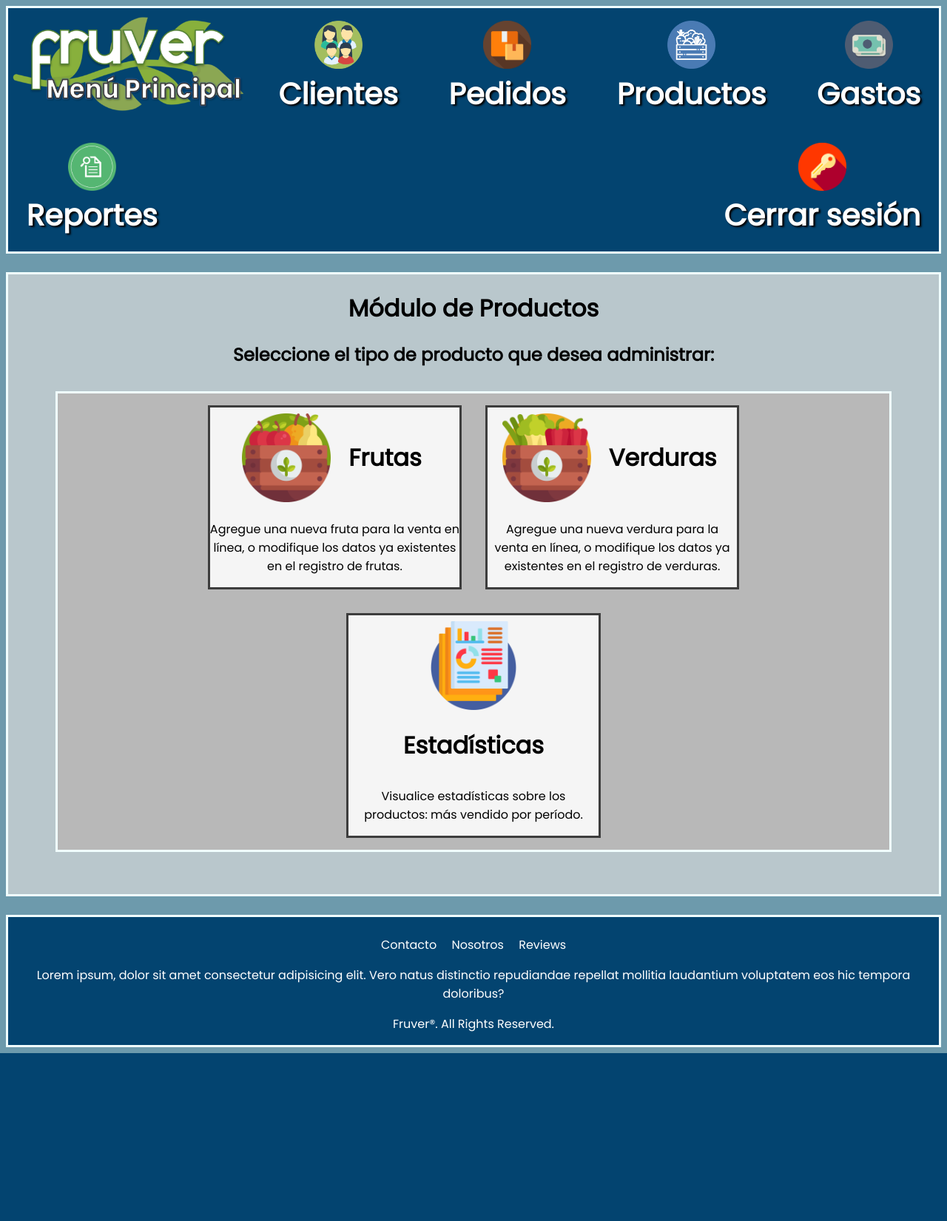
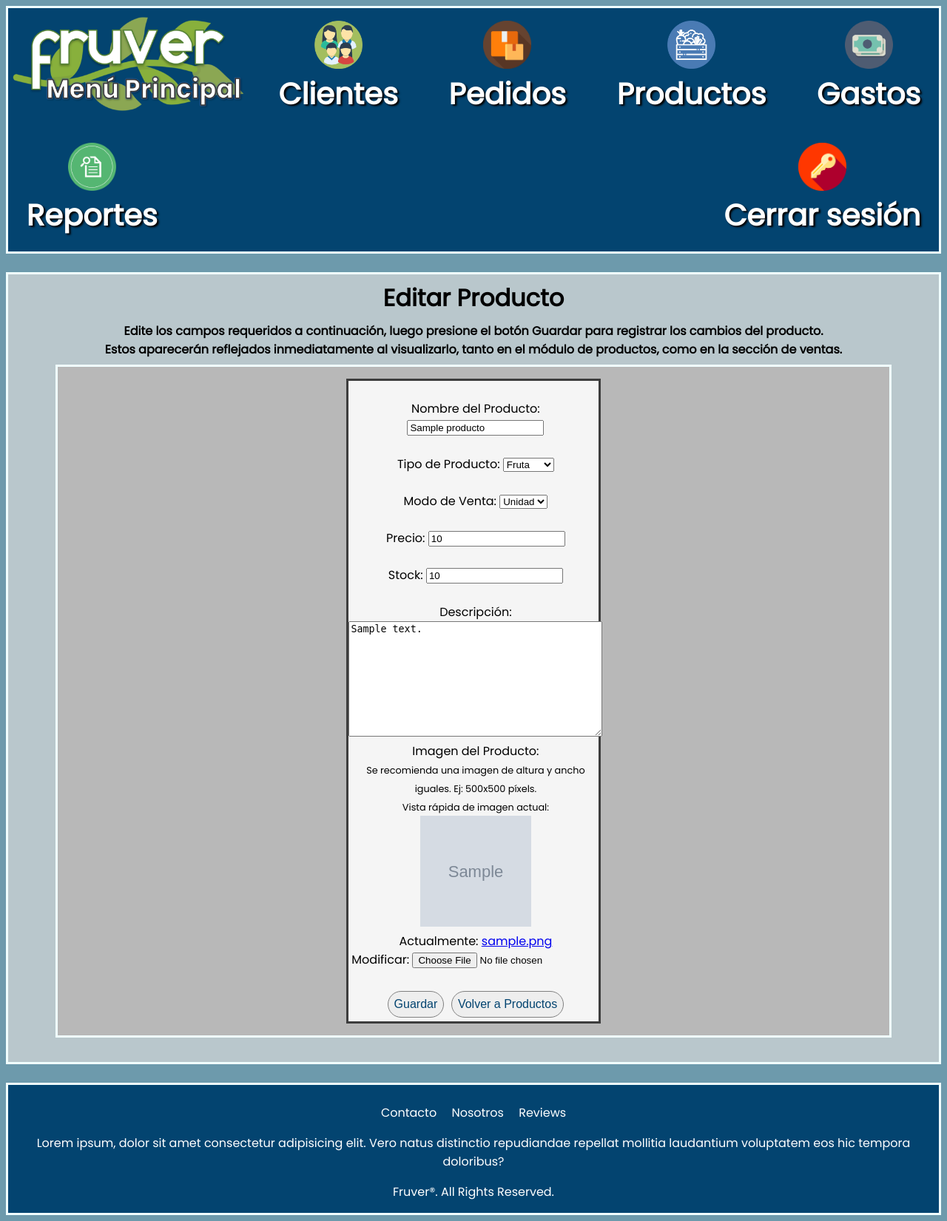
Before and after one commit to ZepFloyd/Fruver, a Django app: page /productos/editarproducto/1 in a window 1280 px wide. Shown: the whole page at 74% size. Before the commit the page ends 1424 px from the top, so only its background shows below. Run offline with Django 3.2, Linux system fonts and the light colour scheme; a user stored in the database is signed in; tables that the repository leaves empty hold one stand-in row (values such as "Sample post"); grey boxes marked "Sample" are stand-in pictures; one stand-in notice (Sample message) is shown; some libraries are stand-ins or nearby versions.

Commit message:
Update 24
Added the django-cleanup Python library, in order to handle the deletion of unused files inside the media folder of the project. This comes at hand when the file associated with a model through a FileField or ImageField changes, i.e. an object is updated or deleted.

Added the edit product functionality, which includes the editarproducto function inside the Productos.views file, as well as its .html and .css templates. Now it's possible to update the data associated with a product, including its image.

Added the delete product functionality, this includes the eliminarproducto function inside the Productos.views file, as well as its .html and .css templates. This makes possible to delete a product from the database, including its associated image, which is stored inside the media folder.

```diff
--- a/Fruver/settings.py
+++ b/Fruver/settings.py
@@ -43,6 +43,7 @@ INSTALLED_APPS = [
     'Productos.apps.ProductosConfig', #Productos app
     'Gastos.apps.GastosConfig', #Gastos app
     'Reportes.apps.ReportesConfig', #Reportes app
+    'django_cleanup.apps.CleanupConfig', #Librería de Python para borrar archivos sin usar de MEDIA_ROOT
 ]
 
 MIDDLEWARE = [
--- a/Home/views.py
+++ b/Home/views.py
@@ -149,5 +149,5 @@ def editarvendedor(request, usuario_id):
 def eliminarvendedor(request, usuario_id):
     usuario = Usuario.objects.get(pk=usuario_id)
     usuario.delete()
-    messages.success(request,'El usuario ha sido eliminado')
+    messages.success(request,'El usuario ha sido eliminado correctamente.')
     return redirect('fruver-gestionarvendedor')
--- a/Productos/static/Productos/scripts/productos.js
+++ b/Productos/static/Productos/scripts/productos.js
@@ -1,7 +1,7 @@
 
 
 /*función para eliminar un producto de la base de datos*/
-function eliminarProducto(id) {
+function eliminarProducto(id, tipo_producto) {
     Swal.fire({
         "title":"¿Realmente desea eliminar este producto?",
         "text":"Recuerde que esta acción no se puede deshacer",
@@ -13,7 +13,7 @@ function eliminarProducto(id) {
     })
     .then(function(result) {
         if(result.isConfirmed) {
-            window.location.href = "/eliminarproducto/"+id
+            window.location.href = "/productos/eliminarproducto/"+id+"/"+tipo_producto
         }
     })
 }
--- a/Productos/static/Productos/styles/adminproductos.css
+++ b/Productos/static/Productos/styles/adminproductos.css
@@ -68,7 +68,7 @@ h1 {
     font-size: 1rem;
 }
 
-/*div para imagen y boton añadir carrito*/
+/*div para imagen y botones de editar datos y eliminar productos*/
 .shoppingcart {
     display: flex;
     flex-flow: row wrap;
--- /dev/null
+++ b/Productos/static/Productos/styles/editarproducto.css
@@ -0,0 +1,66 @@
+/*container con los submenús y botones de cta. bancaria y creación de vendedor*/
+.container1 {
+    display: flex;
+    flex-flow: row wrap;
+    margin: 0.5rem 4rem;
+    justify-content: center;
+    align-items: center;
+    background-color: rgb(184, 184, 184);
+    border: solid 0.2rem azure;
+}
+
+/*instrucciones para añadir el nuevo producto*/
+h1, h4 {
+    margin: 0.5rem;
+}
+
+/*divs para los submenús*/
+.caja1 {
+    margin: 1rem;
+    width: 30%;
+    height: 30%;
+    background-color: whitesmoke;
+    border: solid 0.2rem rgb(61, 61, 61);
+    display: flex;
+    flex-flow: column wrap;
+    justify-content: center;
+    align-items: center;
+}
+
+.caja1-1 {
+    display: flex;
+    flex-flow: row wrap;
+    justify-content: center;
+    align-items: center;
+}
+
+
+/*botón editar datos*/
+button {
+    background-color: rgb(238, 238, 238);
+    margin: 0.3rem;
+    border: none;
+    padding: 0.5rem;
+    font-size: 1rem;
+    border-radius: 2rem;
+    color: rgb(3, 68, 112);
+    border: solid 0.1rem grey;
+    cursor: pointer;
+   }
+
+button:active {
+    color: white;
+    transform: translateY(0.2rem);
+   }
+
+button:hover:not(:disabled) {
+    background: rgb(3, 68, 112);
+    color: white;
+    border: solid 0.1rem white;
+    text-shadow: 0.2rem #b4b7bc;
+   }
+
+button:disabled {
+    cursor: auto;
+    color: grey;
+   }
--- /dev/null
+++ b/Productos/templates/Productos/editarproducto.html
@@ -0,0 +1,75 @@
+{% extends "Home/mainmenu.html" %} <!-- hereda formato (header y footer en este caso) de template mainmenu.html -->
+{% load static %} <!-- carga la carpeta static para acceder a los archivos que estén dentro de ella -->
+
+{% block title %} Fruver - Editar Producto {% endblock title %}
+
+{% block stylesheet %}
+<link rel="stylesheet" href="{% static 'Productos/styles/editarproducto.css' %}"> <!-- referencia a la plantilla .css que corresponda -->
+{% endblock stylesheet %}
+
+{% block content %} <!-- agrega las sgtes. líneas de código dentro del bloque a la plantilla -->
+    <h1>Editar Producto</h1>
+    <h4>Edite los campos requeridos a continuación, luego presione el botón Guardar para registrar los cambios del producto.<br>
+        Estos aparecerán reflejados inmediatamente al visualizarlo, tanto en el módulo de productos, como en la sección de ventas.
+    </h4>
+    <container class="container1" >
+        <div class="caja1">
+            <form action="" method="POST" id="productform" enctype="multipart/form-data">
+                {% csrf_token %}
+                <br>
+                <label for="nombre_producto">Nombre del Producto:</label>
+                {{form.nombre_producto}}<br><br>
+                <label for="tipo_producto">Tipo de Producto:</label>
+                {{form.tipo_producto}}<br><br>
+                <label for="modo_venta">Modo de Venta:</label>
+                {{form.modo_venta}}<br><br>
+                <label for="precio_producto">Precio:</label>
+                {{form.precio_producto}}<br><br>
+                <label for="stock_producto">Stock:</label>
+                {{form.stock_producto}}<br><br>
+                <label for="descripcion_producto">Descripción:</label><br>
+                {{form.descripcion_producto}}<br>
+                <label for="imagen_producto">Imagen del Producto:</label><br>
+                <span style="font-size: 0.8rem">Se recomienda una imagen de altura y ancho iguales. Ej: 500x500 píxels.</span><br>
+                <span style="font-size: 0.8rem">Vista rápida de imagen actual:</span><br>
+                <img src="{{producto.imagen_producto.url}}" alt={{producto.nombre_producto}} width="150" height="150"><br>
+                {{form.imagen_producto}}<br><br>
+            </form>
+            <div class="caja1-1">
+                <button type="submit" form="productform">Guardar</button>
+                <a href="{% url 'fruver-adminproductos' producto.tipo_producto %}"><button type="button">Volver a Productos</button></a>
+            </div>
+        </div>
+    </container><br>
+{% endblock content %}
+
+
+{% block messages %}
+    {% for message in messages %}
+        <script>
+            Swal.fire({
+                "title": "{{message}}",
+                "text": "Puede seguir editando el producto, o volver a la sección anterior.",
+                "icon": "success",
+                "confirmButtonColor": "green"
+            })
+        </script>
+    {% endfor %}
+    <!-- accedemos al atributo errors de la clase Form (viene con Django). Este atributo es un diccionario,
+    cuyas keys son el nombre del campo dónde ocurrió el error, y los values son c/u una lista de strings que representan los errores,
+    ya que cada campo podría tener más de 1 tipo de error -->
+    {% if form.errors %}
+        {% for error in form.errors.values %}
+            {% for message in error %}
+                <script>
+                    Swal.fire({
+                            "title": "Error",
+                            "text": "{{message}}",
+                            "icon": "error",
+                            "confirmButtonColor": "firebrick"
+                    })
+                </script>
+            {% endfor %}
+        {% endfor %}
+    {% endif %}
+{% endblock messages %}
--- a/Productos/urls.py
+++ b/Productos/urls.py
@@ -6,6 +6,6 @@ urlpatterns = [
     path('adminproductos/<tipo_producto>', views.adminproductos, name='fruver-adminproductos'), #Página para administrar Productos
     path('agregarproducto/<tipo_producto>', views.agregarproducto, name='fruver-agregarproducto'), #Página para agregar nuevos Productos
     path('editarproducto/<id_producto>', views.editarproducto, name='fruver-editarproducto'), #Página para editar datos de Productos
-    path('eliminarproducto/<id_producto>', views.eliminarproducto, name='fruver-eliminarproducto'), #Elimina Productos
+    path('eliminarproducto/<id_producto>/<tipo_producto>', views.eliminarproducto, name='fruver-eliminarproducto'), #Elimina Productos
     #path('mainmenu/', views.mainmenu, name='fruver-mainmenu'), #Menú principal para vendedor
 ]
--- a/Productos/views.py
+++ b/Productos/views.py
@@ -65,15 +65,29 @@ def editarproducto(request, id_producto):
     current_user = request.user
     if current_user.is_staff != 1:
         return redirect('fruver-home')
-    return render(request, 'Productos/productos.html')
+
+    producto = Producto.objects.get(pk=id_producto)
+    form = FormularioProducto(request.POST or None, request.FILES or None, instance=producto)
+    if request.method == 'POST':
+        if form.is_valid():
+            form.save()
+            messages.success(request, '¡Los cambios fueron guardados con éxito!')
+            return redirect('/productos/editarproducto/'+id_producto)
+
+    context = {'form': form, 'producto': producto}
+    return render(request, 'Productos/editarproducto.html', context)
 
 
 
 #Edita datos de Productos
 @login_required(login_url='fruver-acceso')
-def eliminarproducto(request, id_producto):
+def eliminarproducto(request, id_producto, tipo_producto):
     #instanciamos al usuario actual y verificamos que sea staff, si no lo es, se le redirige a la página principal
     current_user = request.user
     if current_user.is_staff != 1:
         return redirect('fruver-home')
-    return render(request, 'Productos/productos.html')
+
+    producto = Producto.objects.get(pk=id_producto)
+    producto.delete()
+    messages.success(request, 'El producto ha sido eliminado correctamente.')
+    return redirect('/productos/adminproductos/'+tipo_producto)
```
Also changed, not shown: Productos/templates/Productos/adminproductos.html (+16 -14 lines).
